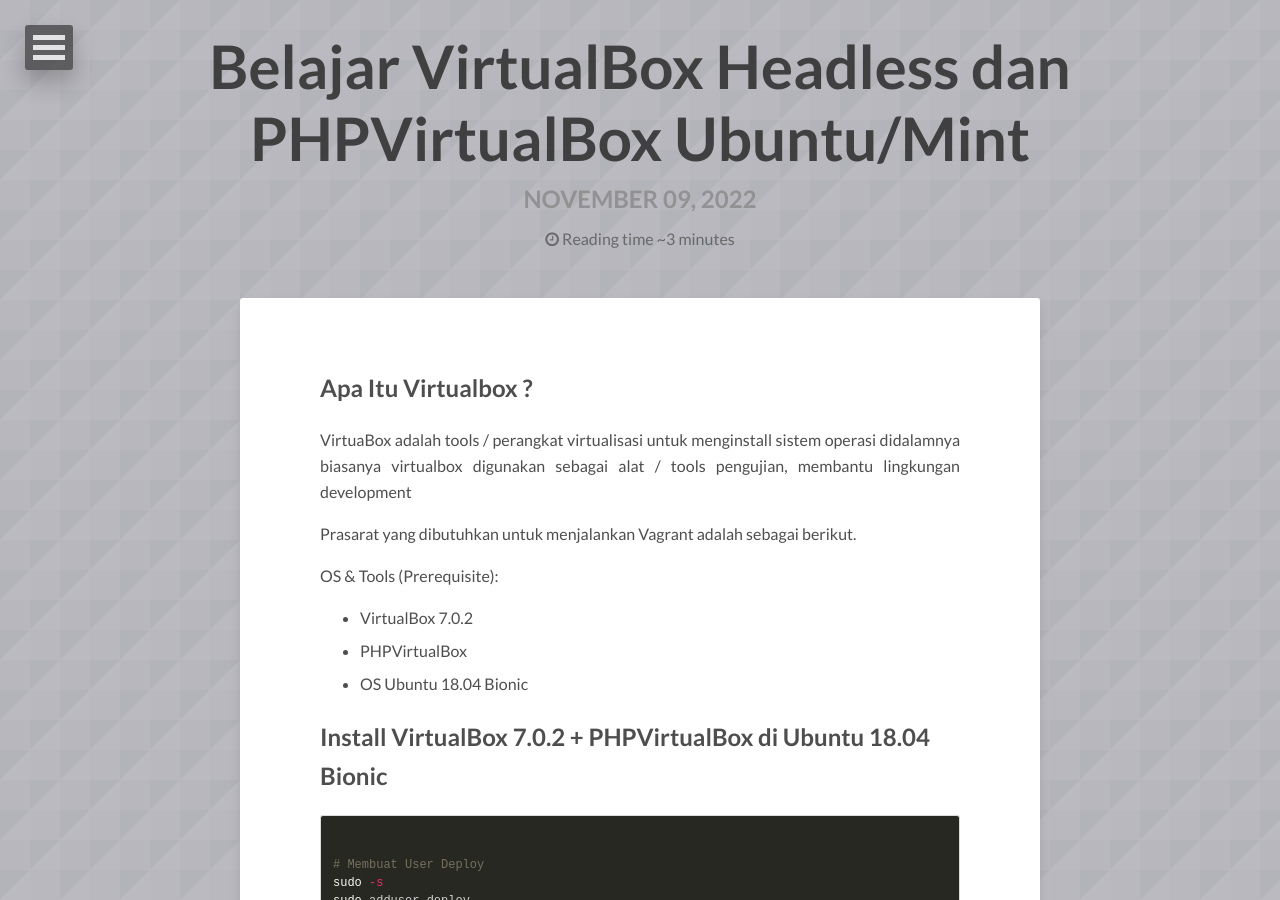
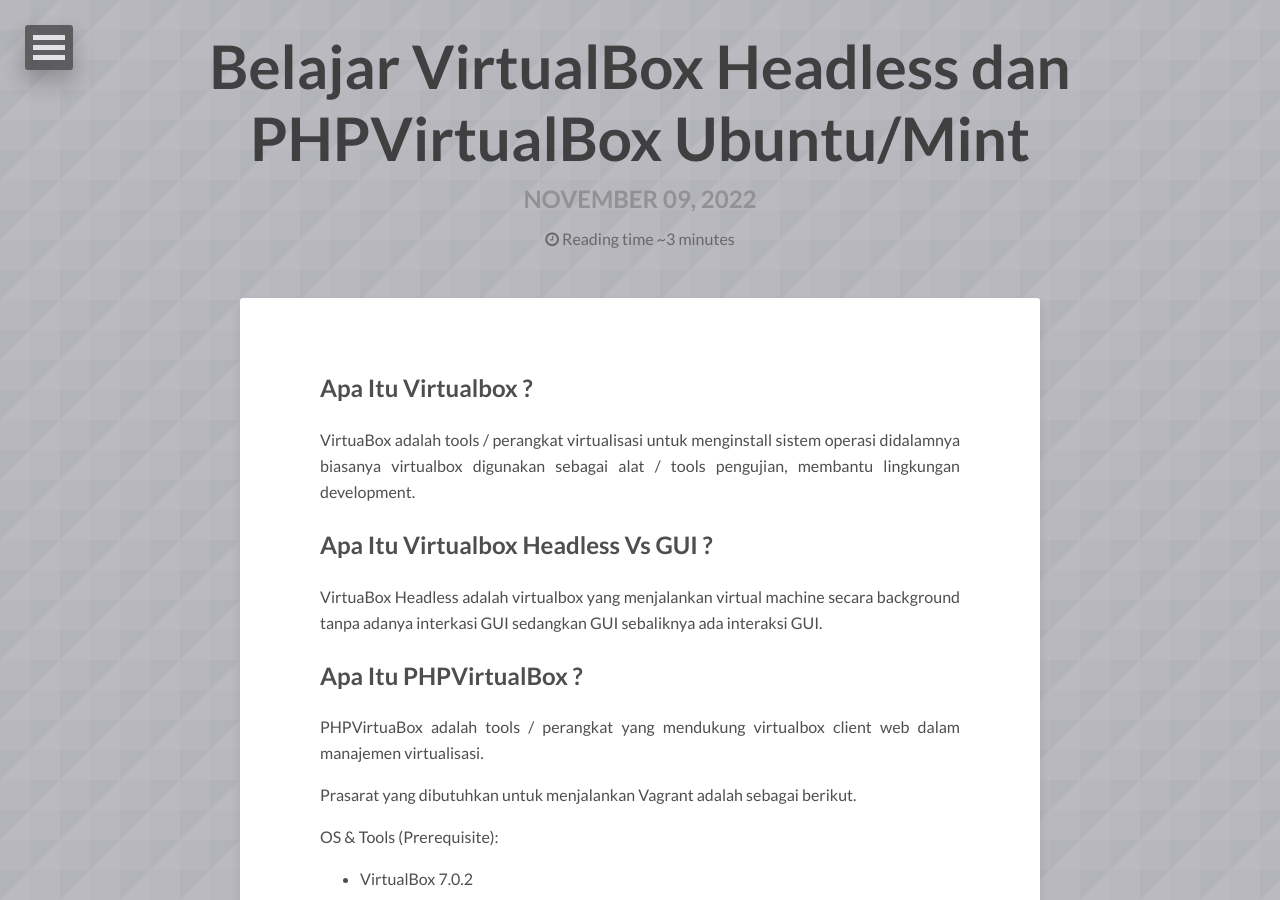
Before and after one commit to danigunawan/danigunawan.github.io, a Jekyll site: the page built from _posts/2022-11-09-belajar-virtualbox-headless-dan-phpvirtualbox-ubuntu.md, in a window 1280 px wide and 900 px high. Built offline with Jekyll 4.4.1, drawn with Linux system fonts in a browser that asks for light colours; nearby versions of some CDN libraries; comment, search, counter and statistics services are not loaded.

Commit message:
[ADD POSTING] posting

```diff
--- a/_posts/2022-11-09-belajar-virtualbox-headless-dan-phpvirtualbox-ubuntu.md
+++ b/_posts/2022-11-09-belajar-virtualbox-headless-dan-phpvirtualbox-ubuntu.md
@@ -10,8 +10,22 @@
 ## Apa Itu Virtualbox ?
 
 <div style="text-align: justify">
-VirtuaBox adalah tools / perangkat virtualisasi untuk menginstall sistem operasi didalamnya biasanya virtualbox digunakan sebagai alat / tools pengujian, membantu lingkungan development
+VirtuaBox adalah tools / perangkat virtualisasi untuk menginstall sistem operasi didalamnya biasanya virtualbox digunakan sebagai alat / tools pengujian, membantu lingkungan development.
 </div>
+
+## Apa Itu Virtualbox Headless Vs GUI ?
+
+<div style="text-align: justify">
+VirtuaBox Headless adalah virtualbox yang menjalankan virtual machine secara background tanpa adanya interkasi GUI sedangkan GUI sebaliknya ada interaksi GUI.
+</div>
+
+## Apa Itu PHPVirtualBox ?
+
+<div style="text-align: justify">
+PHPVirtuaBox adalah tools / perangkat yang mendukung virtualbox client web dalam manajemen virtualisasi.
+</div>
+
+
 
 Prasarat yang dibutuhkan untuk menjalankan Vagrant adalah sebagai berikut.
 
```
